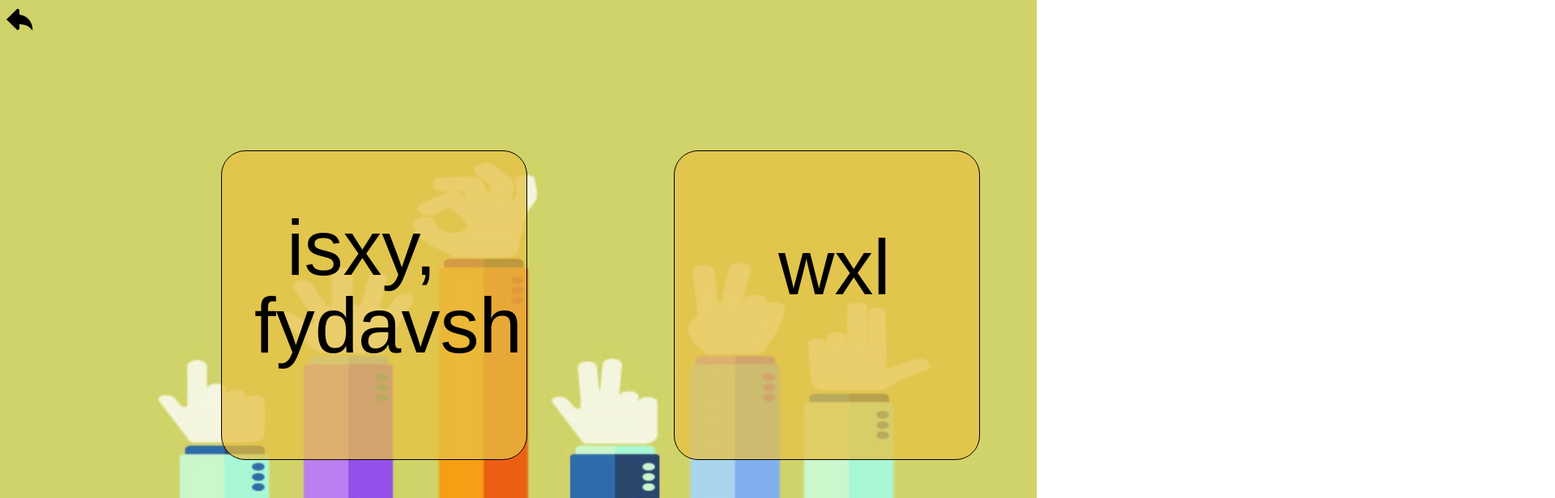
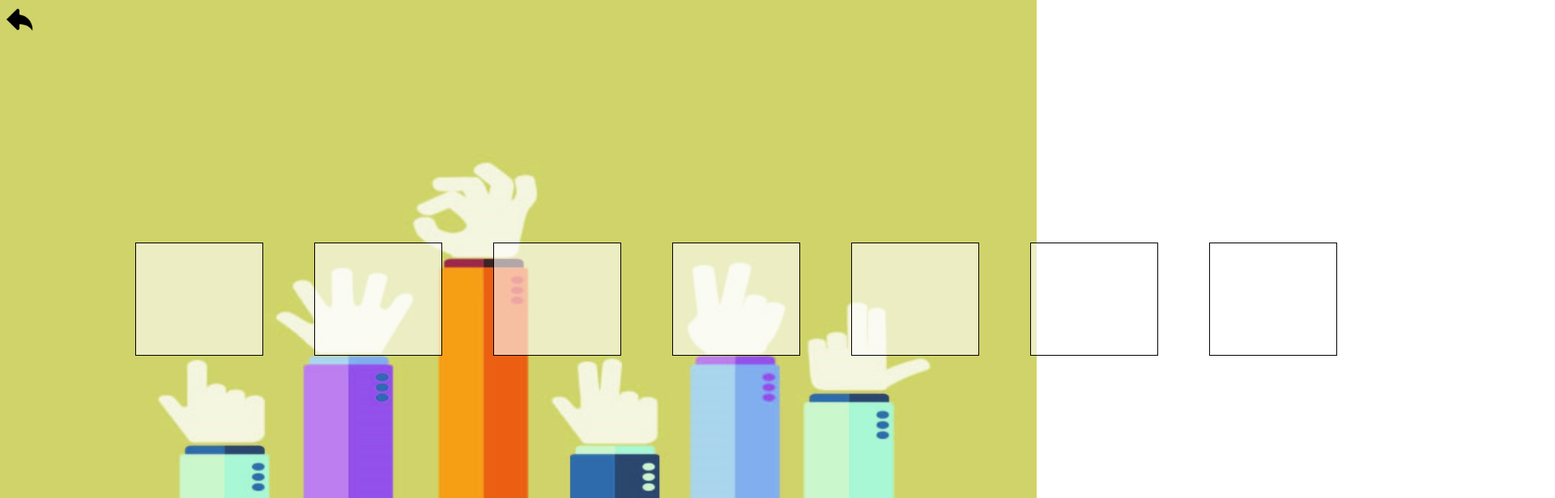
Before and after one commit to Nazeefa-Anees/Learning_Aid_For_The_Hearing_Impaired, a React (Vite) app in the folder learning_aid/: page / in a window 1280 px wide. Shown: the top 616 px of the page at 81% size, 1920 px wide, since content can reach past the window. Built offline with nearby package versions, Linux system fonts and the light colour scheme.

Commit message:
bg-LearningSelection

```diff
--- a/learning_aid/src/App.jsx
+++ b/learning_aid/src/App.jsx
@@ -1,5 +1,6 @@
 import React from 'react'
-import Learning from './pages/Learning'
+
+import LearningSelection from './pages/LearningSelection'
 
 
 
@@ -9,7 +10,7 @@ export default function
 () {
   return (
     <div>
-     <Learning/>
+      <LearningSelection/>
     </div>
   )
 }
--- a/learning_aid/src/pages/LearningSelection.jsx
+++ b/learning_aid/src/pages/LearningSelection.jsx
@@ -1,14 +1,14 @@
 import React from 'react'
 import backArrow from '../assets/backarrow.png'
 import homeIcon from '../assets/homeicon.png'
-import Box from './components/Box'
+import Box from '../components/Box'
 import './learningSelection.css'
 
 export default function Learning() {
     return (
       <div className="relative w-full h-full">
         {/* Background Image */}
-        <div className="absolute w-full h-full left-0 top-0 bg-cover bg-center" style={{ backgroundImage: `url('./assets/learning.jpg')` }}>
+        <div className="bg-[url('./assets/learning.jpg')] bg-cover bg-fixed bg-center h-screen ">
 
         </div>
 
```
